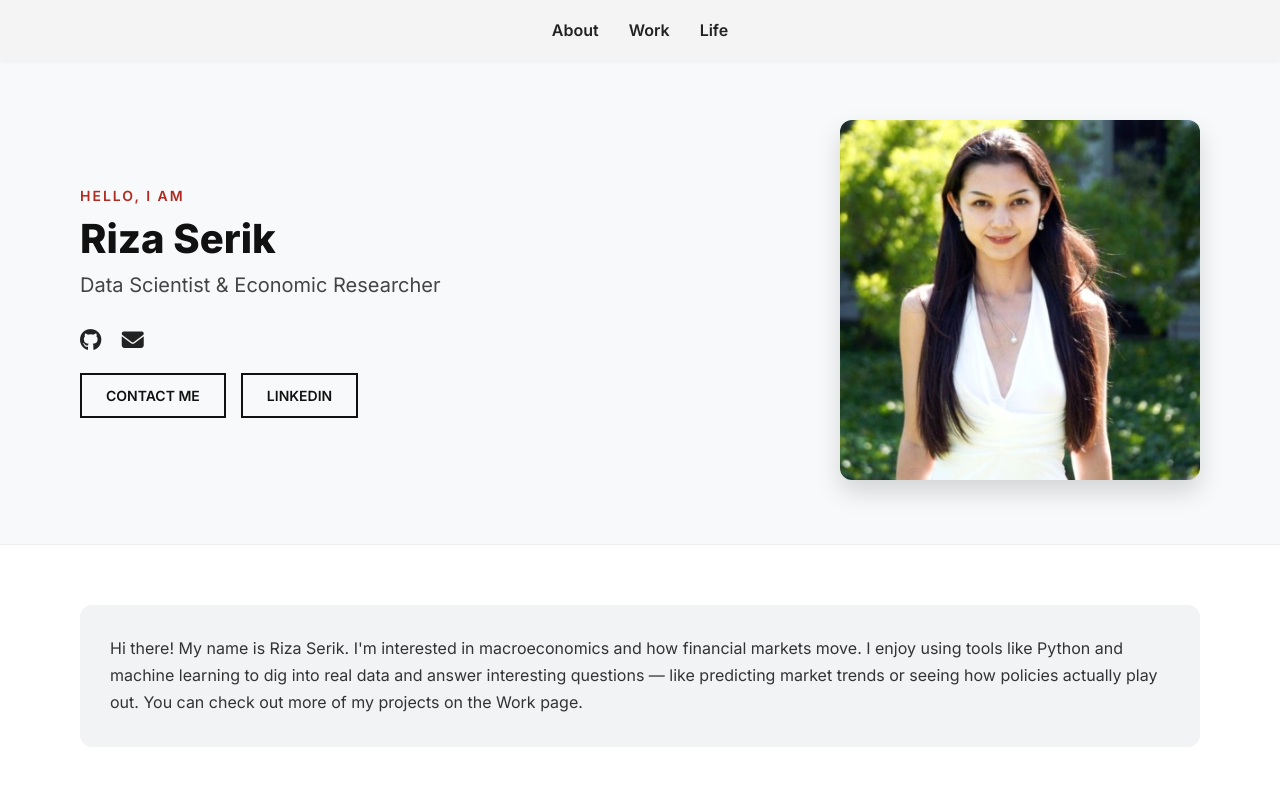
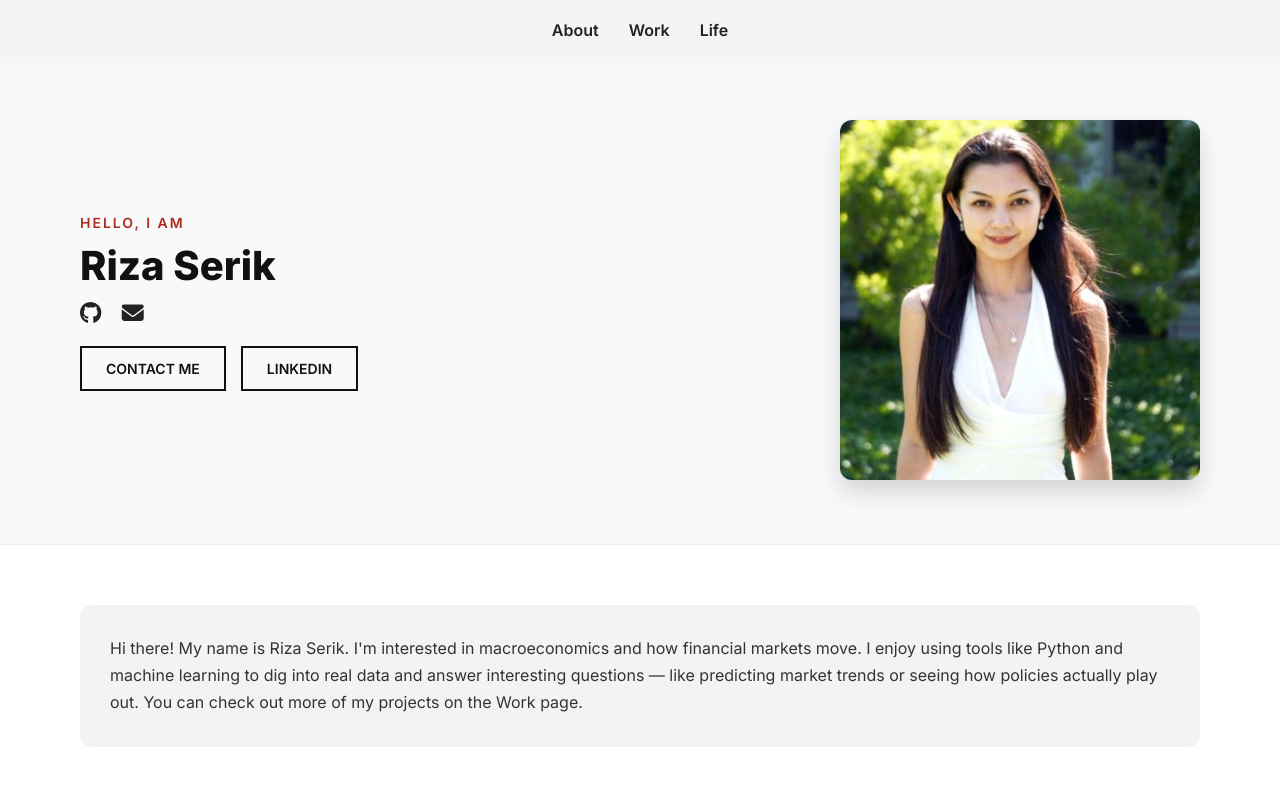
Before and after one commit to Riza622/Riza622.github.io, a plain HTML site: page about.html in a window 1280 px wide. Shown: the top 794 px of the page. Drawn offline with Linux system fonts and the light colour scheme.

Commit message:
Update about.html

```diff
--- a/about.html
+++ b/about.html
@@ -174,7 +174,6 @@
     <div class="text">
       <p>HELLO, I AM</p>
       <h2>Riza Serik</h2>
-      <h3>Data Scientist & Economic Researcher</h3>
       <div class="icons">
         <a href="https://github.com/Riza622" target="_blank"><i class="fab fa-github"></i></a>
         <a href="mailto:ryzsrk@outlook.com"><i class="fas fa-envelope"></i></a>
```
